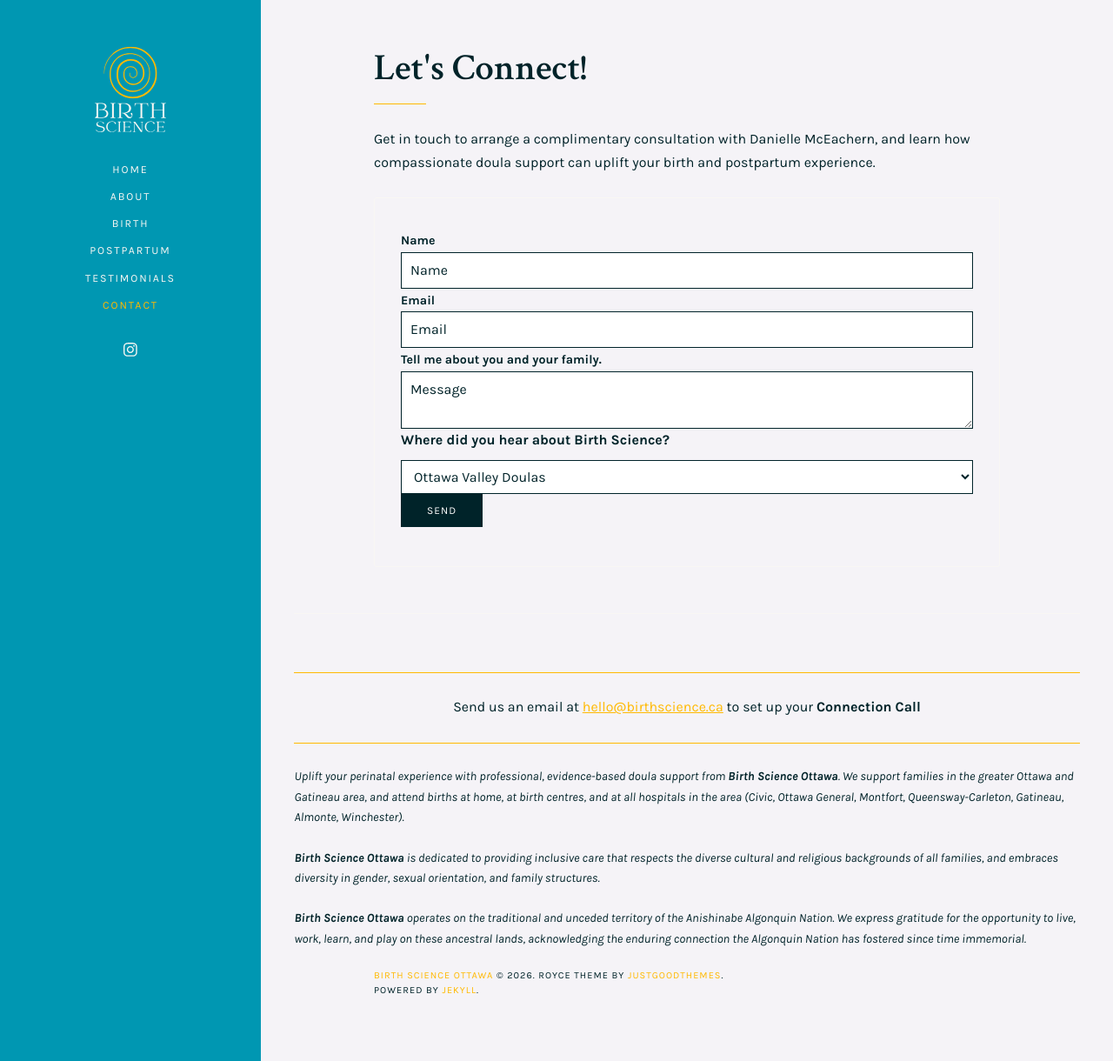
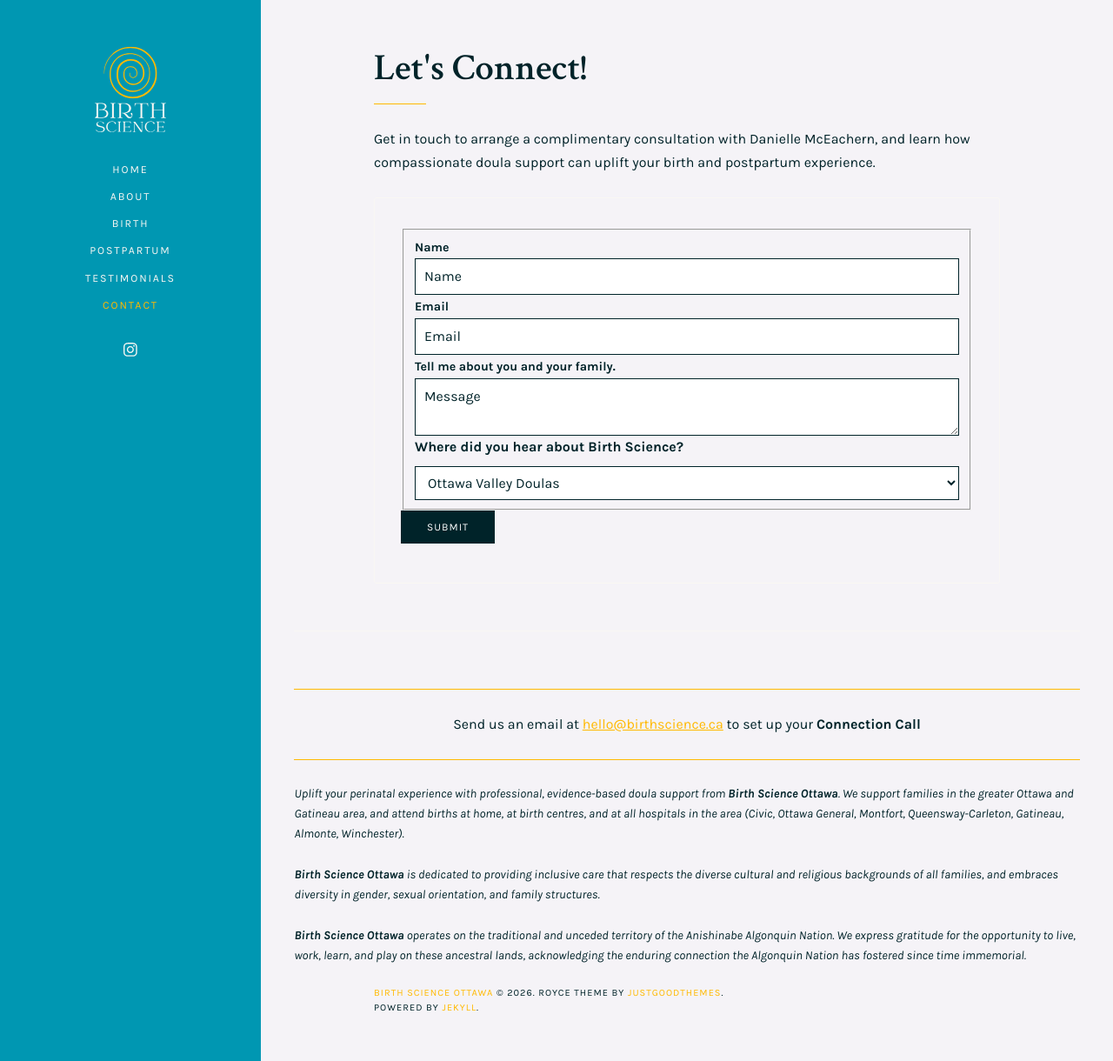
Before and after one commit to mch3rry/mypage, a Jekyll site: the page built from contact.html, in a window 1280 px wide and 1220 px high. Shown: the whole window at 87% size. Built offline with Jekyll 4.4.1, drawn with Linux system fonts in a browser that asks for light colours.

Commit message:
Update contact.html

```diff
--- a/contact.html
+++ b/contact.html
@@ -21,6 +21,8 @@
     <section class="contact-form">
 
       <form action="https://submit-form.com/QsYxedwob">
+        <input type="hidden" name="_redirect" value="https://birthscience.ca/thanks"/>
+        <fieldset id="fs-frm-inputs">
           <label for="name">Name</label>
           <input type="text" id="name" name="name" placeholder="Name" required />
           <label for="email">Email</label>
@@ -35,7 +37,8 @@
               <option value="Recommendation">Personal recommendation</option>
               <option value="Other">Other</option>
             </select>
-  <button type="submit">Send</button>
+        </fieldset>
+        <input type="submit" value="Submit">
       </form>
 
 
```
Lines whose indentation alone changed are shown as unchanged.
